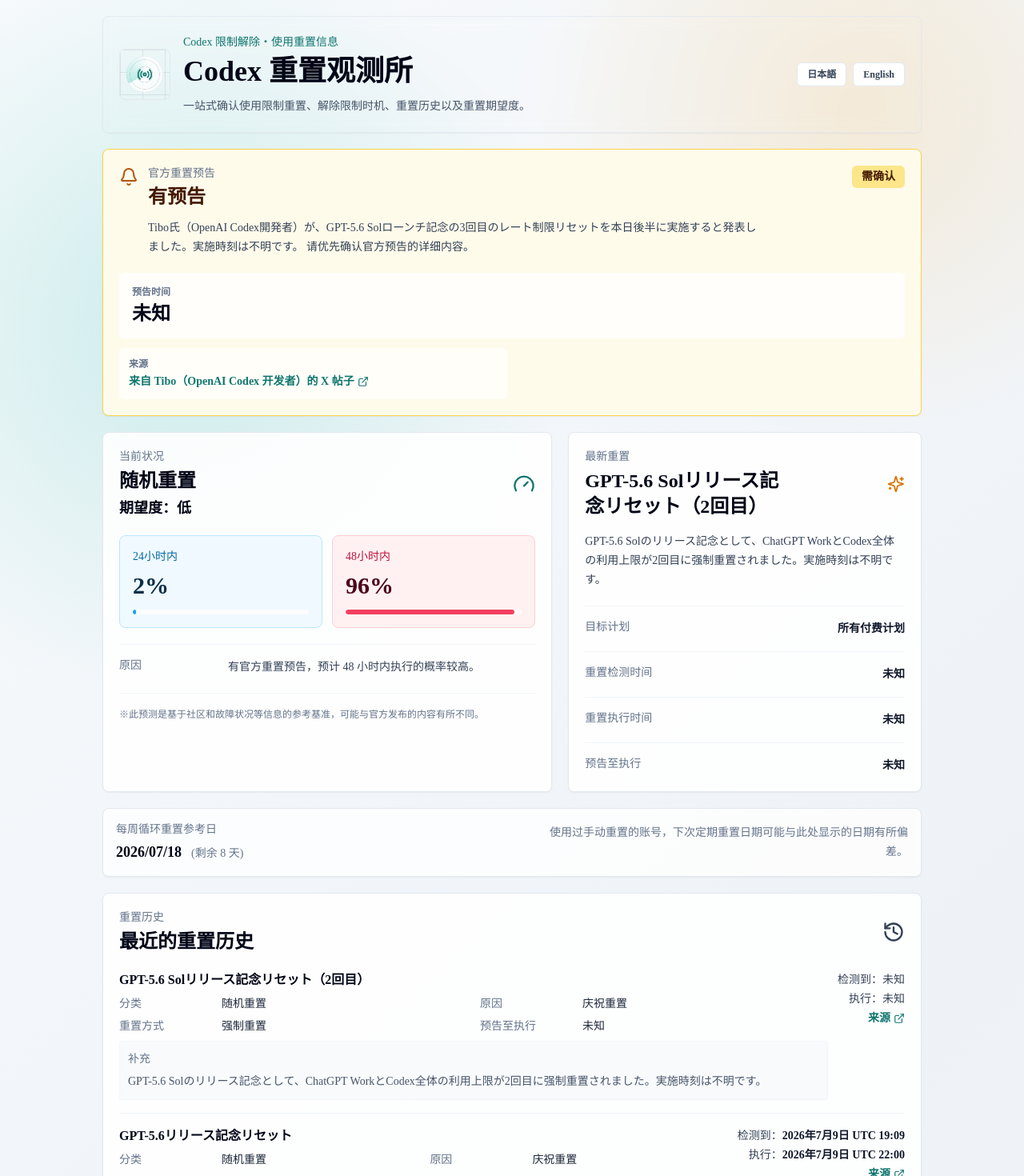
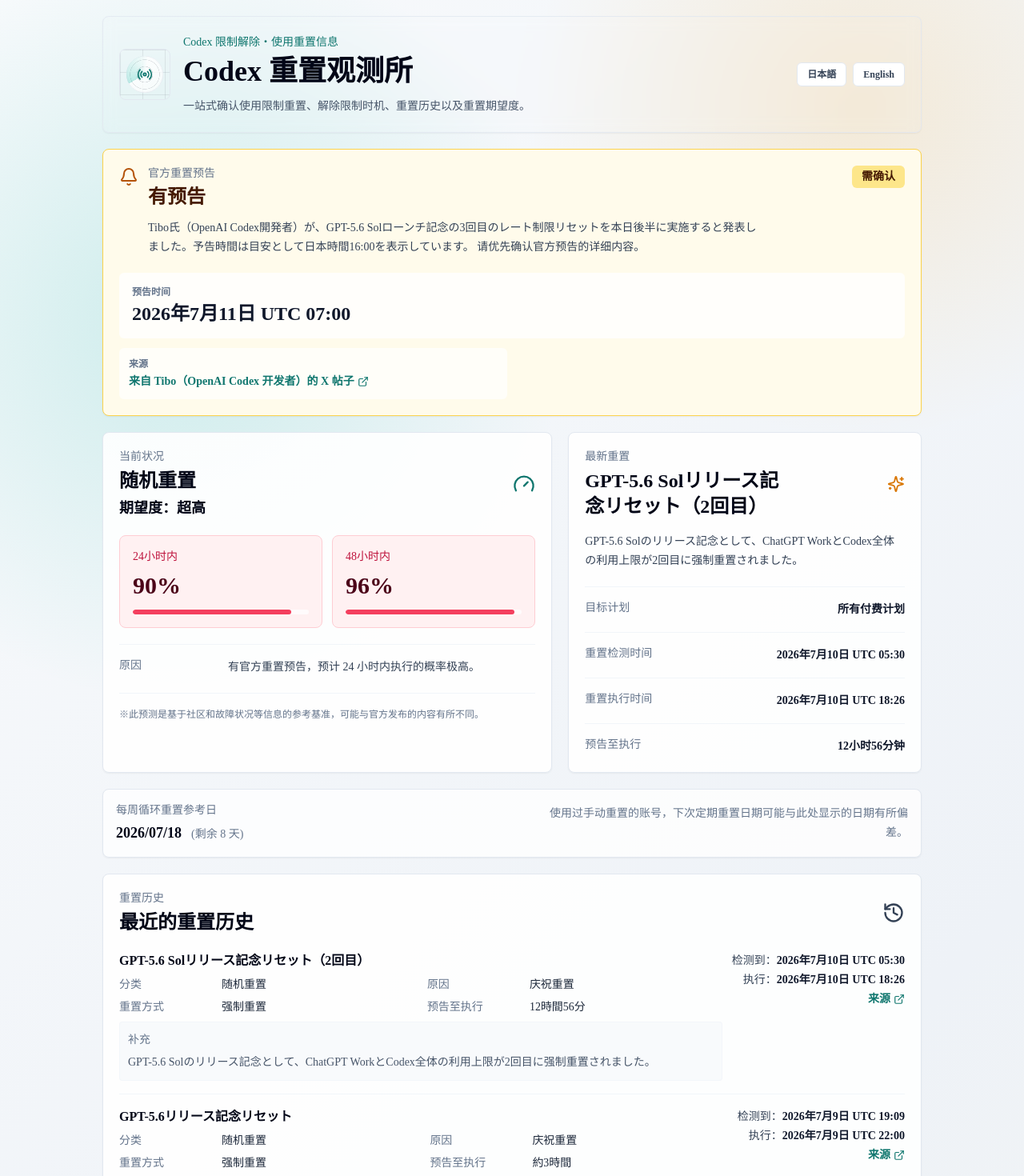
Before and after one commit to gussuri/codex-reset-observatory, a Next.js app: page /zh in a window 1280 px wide. Shown: the top 1470 px of the page at 80% size. Built offline with nearby package versions, Linux system fonts and the light colour scheme; no server answers.

Commit message:
Refine GPT-5.6 reset timings

```diff
--- a/data/observationSignals.ts
+++ b/data/observationSignals.ts
@@ -26,6 +26,7 @@ export const LOCAL_OBSERVATION_SIGNALS: Array<LocalObservationSignal> = [
     status: "resolved",
     expectedAt: "2026-07-11T14:30:00+09:00",
     expiresAt: "2026-07-11T14:30:00+09:00",
+    resolvedAt: "2026-07-11T03:26:00+09:00",
     skipAutoHistoryMerge: true,
     title:
       "Tibo氏（OpenAI Codex開発者）がGPT-5.6 Solローンチを記念し、ChatGPT WorkとCodex全体で2回目のレート制限リセットを24時間以内に実施すると発表。",
@@ -38,10 +39,11 @@ export const LOCAL_OBSERVATION_SIGNALS: Array<LocalObservationSignal> = [
     observedAt: "2026-07-11T00:00:00+09:00",
     type: "official_notice",
     status: "active",
+    expectedAt: "2026-07-11T16:00:00+09:00",
     expiresAt: "2026-07-12T00:00:00+09:00",
     skipAutoHistoryMerge: true,
     title:
-      "Tibo氏（OpenAI Codex開発者）が、GPT-5.6 Solローンチ記念の3回目のレート制限リセットを本日後半に実施すると発表しました。実施時刻は不明です。",
+      "Tibo氏（OpenAI Codex開発者）が、GPT-5.6 Solローンチ記念の3回目のレート制限リセットを本日後半に実施すると発表しました。予告時間は目安として日本時間16:00を表示しています。",
     keywords: ["GPT-5.6", "Sol", "3rd reset", "3回目", "later today", "Codex", "Tibo", "thsottiaux"],
     source: "https://x.com/thsottiaux",
     sourceLabel: "Tibo氏（OpenAI Codex開発者）のXポストより",
--- a/data/resetHistory.ts
+++ b/data/resetHistory.ts
@@ -1,10 +1,10 @@
 import type { RadarViewModel, WindowEventLike } from "@/lib/radar";
 
 export const LOCAL_MODEL_UPDATED_AT = "2026-07-08T16:36:00+09:00";
-export const MANUAL_NEXT_REGULAR_RESET_AT = "2026-07-18T00:00:00+09:00";
+export const MANUAL_NEXT_REGULAR_RESET_AT = "2026-07-18T03:26:00+09:00";
 export const MANUAL_NEXT_REGULAR_RESET_TIME_CONFIRMED = false;
 export const MANUAL_LAST_REGULAR_RESET_AT = "2026-07-07T09:30:00+09:00";
-export const MANUAL_SCHEDULE_ANCHOR_AT = "2026-07-11T00:00:00+09:00";
+export const MANUAL_SCHEDULE_ANCHOR_AT = "2026-07-11T03:26:00+09:00";
 export const HISTORY_LIMIT = 10;
 
 export const LOCAL_PERSONAL_RESET_HISTORY: RadarViewModel["recentHistory"] = [
@@ -116,19 +116,21 @@ export const LOCAL_RESET_HISTORY: Array<WindowEventLike> = [
     title: "GPT-5.6 Solリリース記念リセット（2回目）",
     kind: "reset_completed",
     status: "closed",
-    date: "2026-07-11T00:00:00+09:00",
-    window_human: "不明",
+    opened_at: "2026-07-10T14:30:00+09:00",
+    closed_at: "2026-07-11T03:26:00+09:00",
+    completed_at: "2026-07-11T03:26:00+09:00",
+    window_minutes: 776,
     scope: "全有料プラン",
     summary:
-      "GPT-5.6 Solのリリース記念として、ChatGPT WorkとCodex全体の利用上限が2回目に強制リセットされました。実施時刻は不明です。",
+      "GPT-5.6 Solのリリース記念として、ChatGPT WorkとCodex全体の利用上限が2回目に強制リセットされました。",
     source_url: "https://x.com/thsottiaux",
     details: {
       cycleType: "ランダムリセット",
       reasonType: "ご祝儀リセット",
       resetMethod: "強制リセット",
       scope: "全有料プラン",
-      noticeToExecution: "不明",
-      note: "GPT-5.6 Solのリリース記念として、ChatGPT WorkとCodex全体の利用上限が2回目に強制リセットされました。実施時刻は不明です。",
+      noticeToExecution: "12時間56分",
+      note: "GPT-5.6 Solのリリース記念として、ChatGPT WorkとCodex全体の利用上限が2回目に強制リセットされました。",
     },
   },
   {
```
